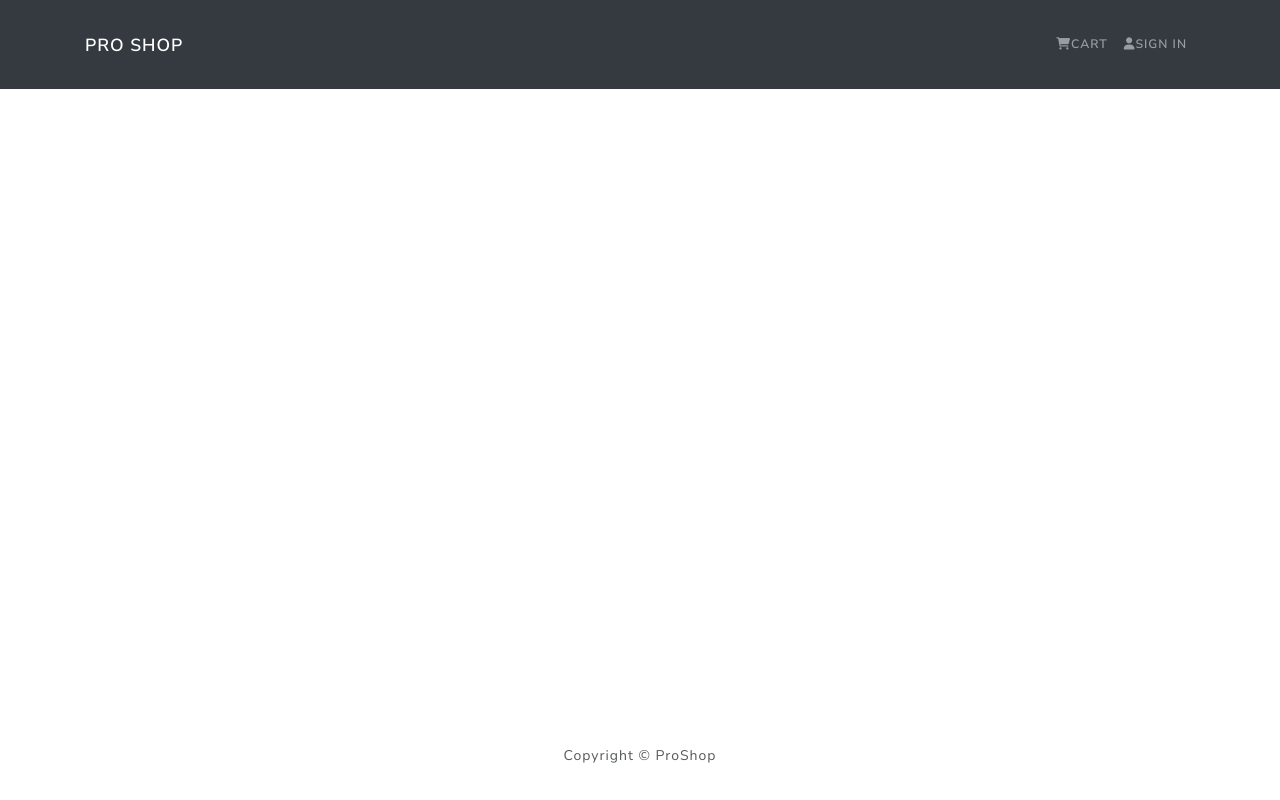
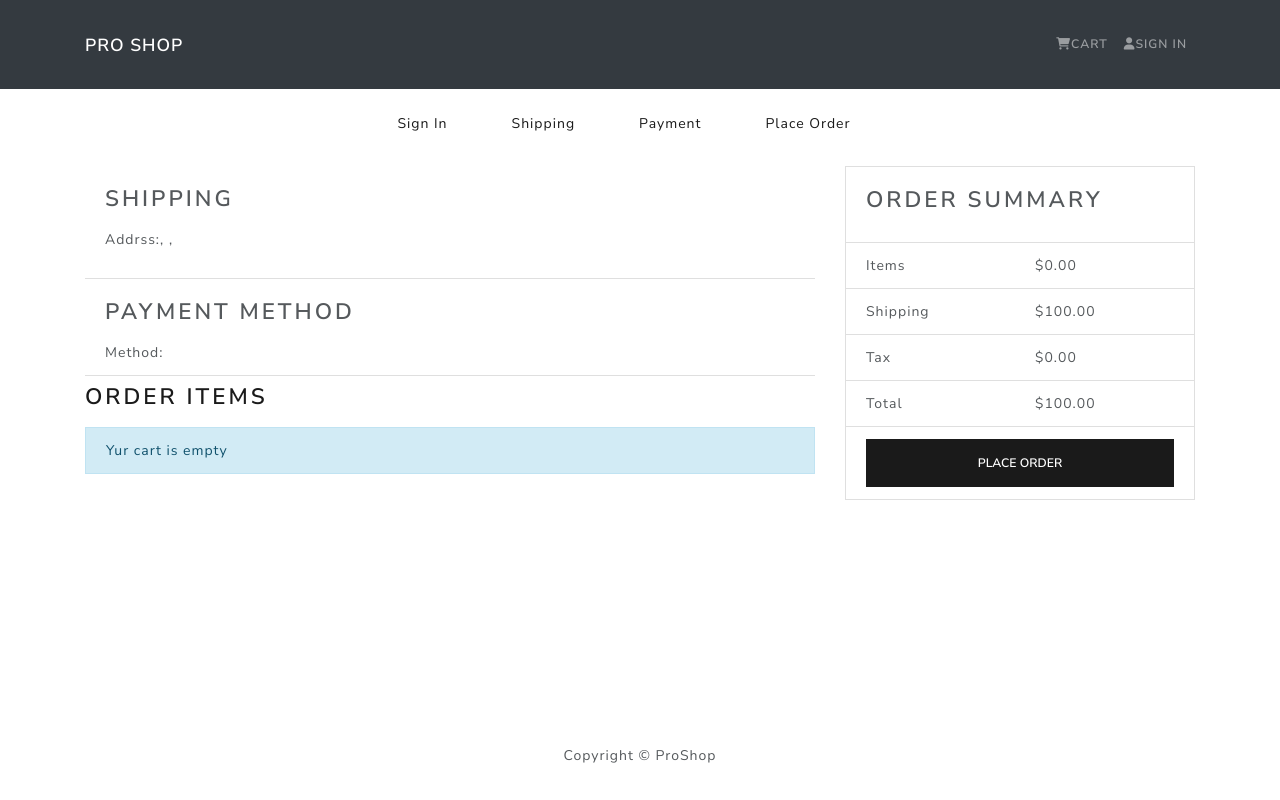
Before and after one commit to favro03/Proshop, a React (Create React App) app in the folder front-end/: page /placeorder in a window 1280 px wide. Built offline with nearby package versions, Linux system fonts and the light colour scheme.

Commit message:
added checkout screen

```diff
--- a/front-end/src/App.js
+++ b/front-end/src/App.js
@@ -10,6 +10,7 @@
 import ProfileScreen from "./screens/ProfileScreen";
 import ShippingScreen from "./screens/ShippingScreen"
 import PaymentScreen from "./screens/PaymentScreen";
+import PlaceOrderScreen from "./screens/PlaceOrderScreen";
 
 const App = () => {
   return (
@@ -19,14 +20,15 @@
     <main className="py-3">
       <Container>
         <Routes>
-          <Route path='/shipping' element={<ShippingScreen />} exact />
-          <Route path='/payment' element={<PaymentScreen />} exact />
-          <Route path='/login' element={<LoginScreen />} exact />
-          <Route path='/register' element={<RegisterScreen />} exact />
-          <Route path='/profile' element={<ProfileScreen />} exact />
+          <Route path='/shipping' element={<ShippingScreen />} />
+          <Route path='/payment' element={<PaymentScreen />} />
+          <Route path='/placeorder' element={<PlaceOrderScreen />} />
+          <Route path='/login' element={<LoginScreen />} />
+          <Route path='/register' element={<RegisterScreen />} />
+          <Route path='/profile' element={<ProfileScreen />} />
           <Route path='/product/:id' element={<ProductScreen />} />
           <Route path='/cart/:id?' element={<CartScreen />} />
-          <Route path='/' element={<HomeScreen />} exact />
+          <Route path='/' element={<HomeScreen />} />
         </Routes>
       </Container>
     </main>
--- a/front-end/src/reducers/cartReducers.js
+++ b/front-end/src/reducers/cartReducers.js
@@ -41,7 +41,7 @@
         case CART_SAVE_PAYMENT_METHOD:
           return {
               ...state,
-              paymeetMethod: action.payload,
+              paymentMethod: action.payload,
           }
 
 
--- a/front-end/src/screens/PaymentScreen.js
+++ b/front-end/src/screens/PaymentScreen.js
@@ -19,11 +19,13 @@
 
     const dispatch = useDispatch()
 
-    const submitHandler= (e) => {
+    const submitHandler = (e) => {
         e.preventDefault()
-        dispatch(savePaymentMethod({paymentMethod}))
+        dispatch(savePaymentMethod(paymentMethod))
         history('/placeorder')
-    }
+      }
+
+
 
     return (
         <FormContainer>
--- /dev/null
+++ b/front-end/src/screens/PlaceOrderScreen.js
@@ -0,0 +1,133 @@
+import React, {useState} from 'react'
+import { Link } from 'react-router-dom'
+import {Button, Row, Col, Image, Card, ListGroup } from 'react-bootstrap'
+import {useDispatch, useSelector } from 'react-redux'
+import Message from '../components/Message'
+import CheckoutSteps from '../components/CheckoutSteps'
+
+const PlaceOrderScreen = () => {
+    const cart = useSelector((state) => state.cart)
+    const addDecimals = (num) =>{
+        return (Math.round(num *100) / 100).toFixed(2)
+    }
+
+    //calculate proces
+    cart.itemsPrice = addDecimals(cart.cartItems.reduce((acc, item) => acc + item.price * item.qty, 0))
+    cart.shippingPrice = addDecimals(cart.itemsPrice > 100 ? 0 : 100)
+    cart.taxPrice = addDecimals(Number((0.15 * cart.itemsPrice).toFixed(2)))
+    cart.totalPrice = addDecimals((
+        Number(cart.itemsPrice)+
+        Number(cart.shippingPrice) +
+        Number(cart.taxPrice)).toFixed(2))
+
+
+    const placeOrderHandler = () => {
+        console.log('order')
+    }
+
+  return (
+    <>
+        <CheckoutSteps step1 step2 step3 step4/>
+        <Row>
+            <Col md={8}>
+                <ListGroup variant='flush'>
+
+                    <ListGroup.Item>
+                        <h2>Shipping</h2>
+                        <p>
+                            <strong>Addrss:</strong>
+                            {cart.shippingAddress.address},
+                            {cart.shippingAddress.city}{' '}
+                            {cart.shippingAddress.postalCode},
+                            {' '}
+                            {cart.shippingAddress.country}
+                        </p>
+                    </ ListGroup.Item>
+                    <ListGroup.Item>
+                        <h2>Payment Method</h2>
+                        <strong>Method: </strong>
+                        {cart.paymentMethod}
+                    </ListGroup.Item>
+
+
+                    <h2>Order Items</h2>
+                    {cart.cartItems.length === 0
+                    ? <Message>Yur cart is empty</Message>
+                : (
+                    <ListGroup variant='flush'>
+                        {cart.cartItems.map((item, index) => (
+                            <ListGroup.Item key={index}>
+                                <Row>
+                                    <Col md={1}>
+                                        <Image src={item.image} alt={item.name} fluid rounded />
+                                    </Col>
+                                    <Col>
+                                        <Link to={`/product/${item.product}`}>
+                                            {item.name}
+                                        </Link>
+                                    </Col>
+                                    <Col md={4}>
+                                        {item.qty} x ${item.price} = ${item.qty * item.price}
+                                    </Col>
+                                </Row>
+                            </ListGroup.Item>
+                        ))}
+                    </ ListGroup>
+                )}
+                </ListGroup>
+            </Col>
+            <Col md={4}>
+                <Card>
+                    <ListGroup variant='flush'>
+                        <ListGroup.Item>
+                            <h2>Order Summary</h2>
+                        </ListGroup.Item>
+                        <ListGroup.Item>
+                            <Row>
+                                <Col> Items</Col>
+                                <Col>${cart.itemsPrice}</Col>
+                            </Row>
+                        </ListGroup.Item>
+
+                        <ListGroup.Item>
+                            <Row>
+                                <Col> Shipping</Col>
+                                <Col>${cart.shippingPrice}</Col>
+                            </Row>
+                        </ListGroup.Item>
+
+                        <ListGroup.Item>
+                            <Row>
+                                <Col> Tax</Col>
+                                <Col>${cart.taxPrice}</Col>
+                            </Row>
+                        </ListGroup.Item>
+
+                        <ListGroup.Item>
+                            <Row>
+                                <Col> Total</Col>
+                                <Col>${cart.totalPrice}</Col>
+                            </Row>
+                        </ListGroup.Item>
+
+                        <ListGroup.Item>
+                            <Button
+                            type='button'
+                            className='btn-block'
+                            disabled={cart.cartItems === 0}
+                            onClick={placeOrderHandler}>
+                                Place Order
+                            </Button>
+                        </ListGroup.Item>
+
+                    </ListGroup>
+                </Card>
+            </Col>
+
+        </Row>
+
+    </>
+  )
+}
+
+export default PlaceOrderScreen
```
